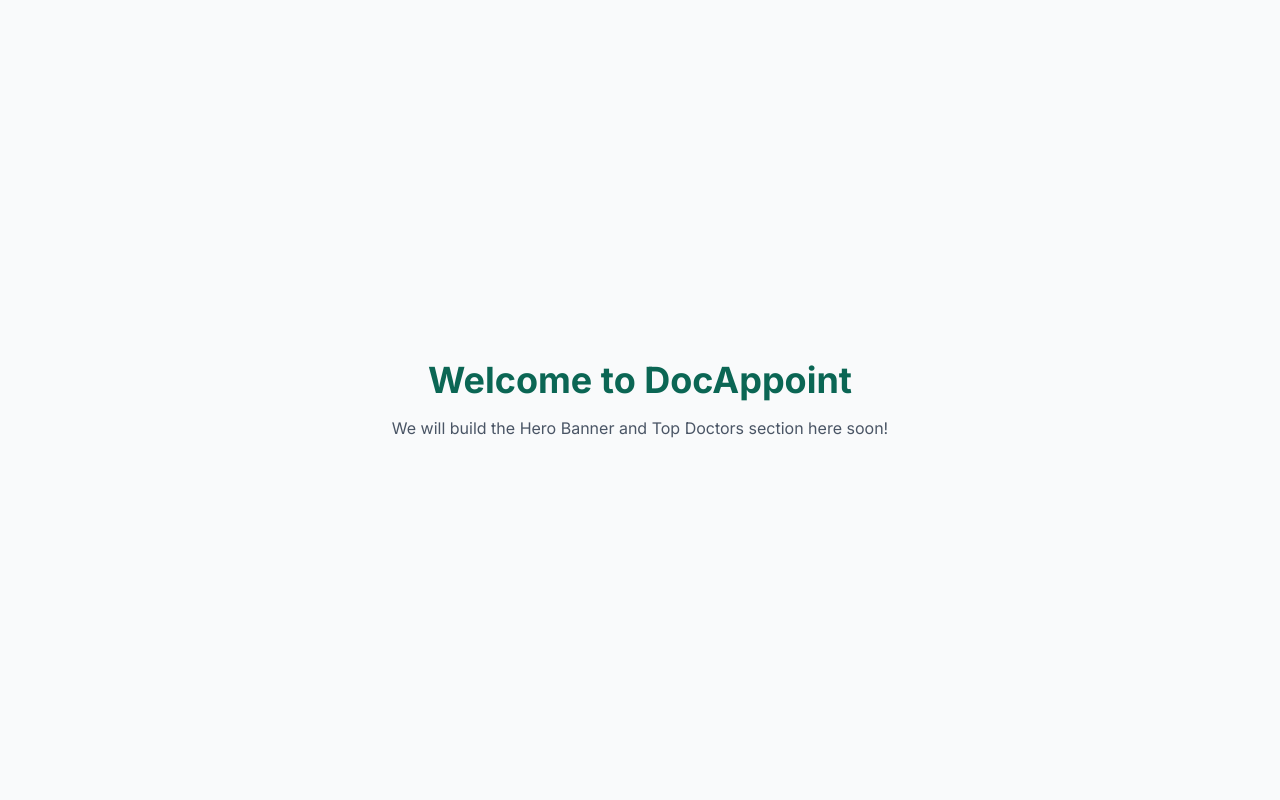
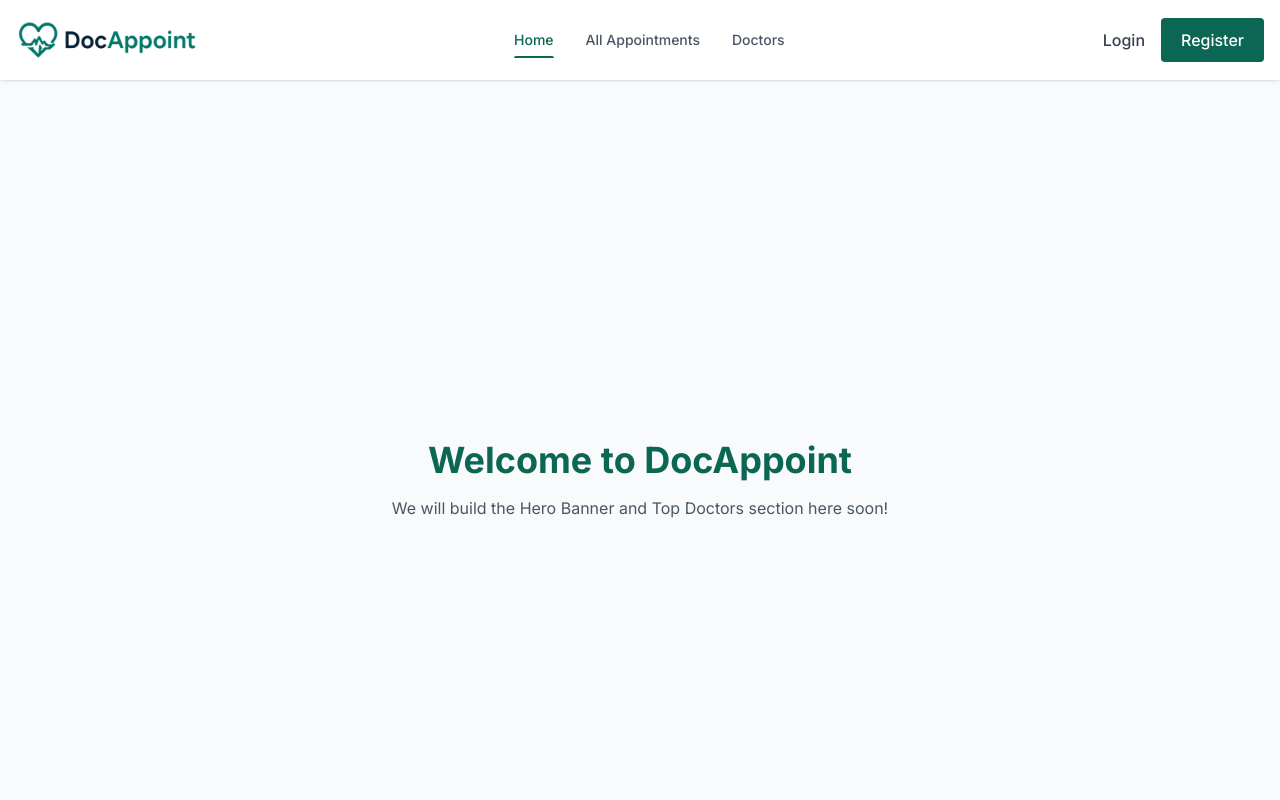
Before and after one commit to Arfan1317/Assignment-9, a Next.js app: page / in a window 1280 px wide. Shown: the top 800 px of the page. Built offline with nearby package versions, Linux system fonts and the light colour scheme.

Commit message:
added navbar

```diff
--- a/src/app/layout.js
+++ b/src/app/layout.js
@@ -1,5 +1,6 @@
 import { Inter } from "next/font/google";
 import "./globals.css";
+import Navbar from "@/components/shared/Navbar";
 import Footer from "@/components/shared/Footer";
 
 const inter = Inter({ subsets: ["latin"] });
@@ -12,7 +13,10 @@
 export default function RootLayout({ children }) {
   return (
     <html lang="en">
-      <body className={`${inter.className} flex flex-col min-h-screen`}>
+      <body className={`${inter.className} flex flex-col min-h-screen bg-gray-50`}>
+
+        <Navbar />
+
 
         <main className="flex-grow">
           {children}
--- a/src/components/shared/Navbar.jsx
+++ b/src/components/shared/Navbar.jsx
@@ -0,0 +1,130 @@
+"use client";
+
+import { useState } from "react";
+import Link from "next/link";
+import Image from "next/image";
+import { usePathname } from "next/navigation";
+import { FiBell, FiChevronDown, FiLogOut, FiUser } from "react-icons/fi";
+
+export default function Navbar() {
+  const pathname = usePathname();
+  const [isDropdownOpen, setIsDropdownOpen] = useState(false);
+
+
+  const user = null;
+
+  const navLinks = [
+    { name: "Home", path: "/" },
+    { name: "All Appointments", path: "/appointments" },
+    { name: "Doctors", path: "/doctors" },
+  ];
+
+  return (
+    <nav className="bg-white shadow-sm sticky top-0 z-50">
+      <div className="container mx-auto px-4 max-w-7xl h-20 flex items-center justify-between">
+
+
+        <Link href="/" className="flex items-center">
+          <Image
+            src="/NavbarLogo.png"
+            alt="DocAppoint Logo"
+            width={180}
+            height={40}
+            className="object-contain"
+          />
+        </Link>
+
+
+        <div className="hidden md:flex items-center space-x-8">
+          {navLinks.map((link) => {
+            const isActive = pathname === link.path;
+            return (
+              <Link
+                key={link.path}
+                href={link.path}
+                className={`font-medium text-sm transition-all duration-300 relative py-2 ${
+                  isActive ? "text-[#0b6654]" : "text-gray-600 hover:text-[#0b6654]"
+                }`}
+              >
+                {link.name}
+
+                {isActive && (
+                  <span className="absolute bottom-0 left-0 w-full h-[2px] bg-[#0b6654] rounded-t-md"></span>
+                )}
+              </Link>
+            );
+          })}
+        </div>
+
+
+        <div className="flex items-center space-x-6">
+          {!user ? (
+
+            <div className="flex items-center space-x-4">
+              <Link
+                href="/login"
+                className="font-medium text-gray-700 hover:text-[#0b6654] transition-colors"
+              >
+                Login
+              </Link>
+              <Link
+                href="/register"
+                className="bg-[#0b6654] text-white px-5 py-2.5 rounded font-medium hover:bg-[#095243] transition-colors"
+              >
+                Register
+              </Link>
+            </div>
+          ) : (
+
+            <div className="flex items-center space-x-5">
+
+              <button className="text-gray-500 hover:text-[#0b6654] transition-colors">
+                <FiBell size={22} />
+              </button>
+
+
+              <div className="relative">
+                <button
+                  onClick={() => setIsDropdownOpen(!isDropdownOpen)}
+                  className="flex items-center space-x-2 focus:outline-none"
+                >
+                  <Image
+                    src={user.photo}
+                    alt="User Profile"
+                    width={40}
+                    height={40}
+                    className="rounded-full object-cover border border-gray-200"
+                  />
+                  <FiChevronDown className="text-gray-500" />
+                </button>
+
+
+                {isDropdownOpen && (
+                  <div className="absolute right-0 mt-3 w-48 bg-white rounded-md shadow-lg py-2 border border-gray-100">
+                    <Link
+                      href="/dashboard"
+                      onClick={() => setIsDropdownOpen(false)}
+                      className="flex items-center px-4 py-2 text-sm text-gray-700 hover:bg-gray-50 hover:text-[#0b6654]"
+                    >
+                      <FiUser className="mr-3" /> Dashboard
+                    </Link>
+                    <button
+                      onClick={() => {
+                        setIsDropdownOpen(false);
+
+                      }}
+                      className="flex items-center w-full text-left px-4 py-2 text-sm text-red-600 hover:bg-red-50"
+                    >
+                      <FiLogOut className="mr-3" /> Logout
+                    </button>
+                  </div>
+                )}
+              </div>
+            </div>
+          )}
+        </div>
+
+      </div>
+    </nav>
+  );
+}
```
